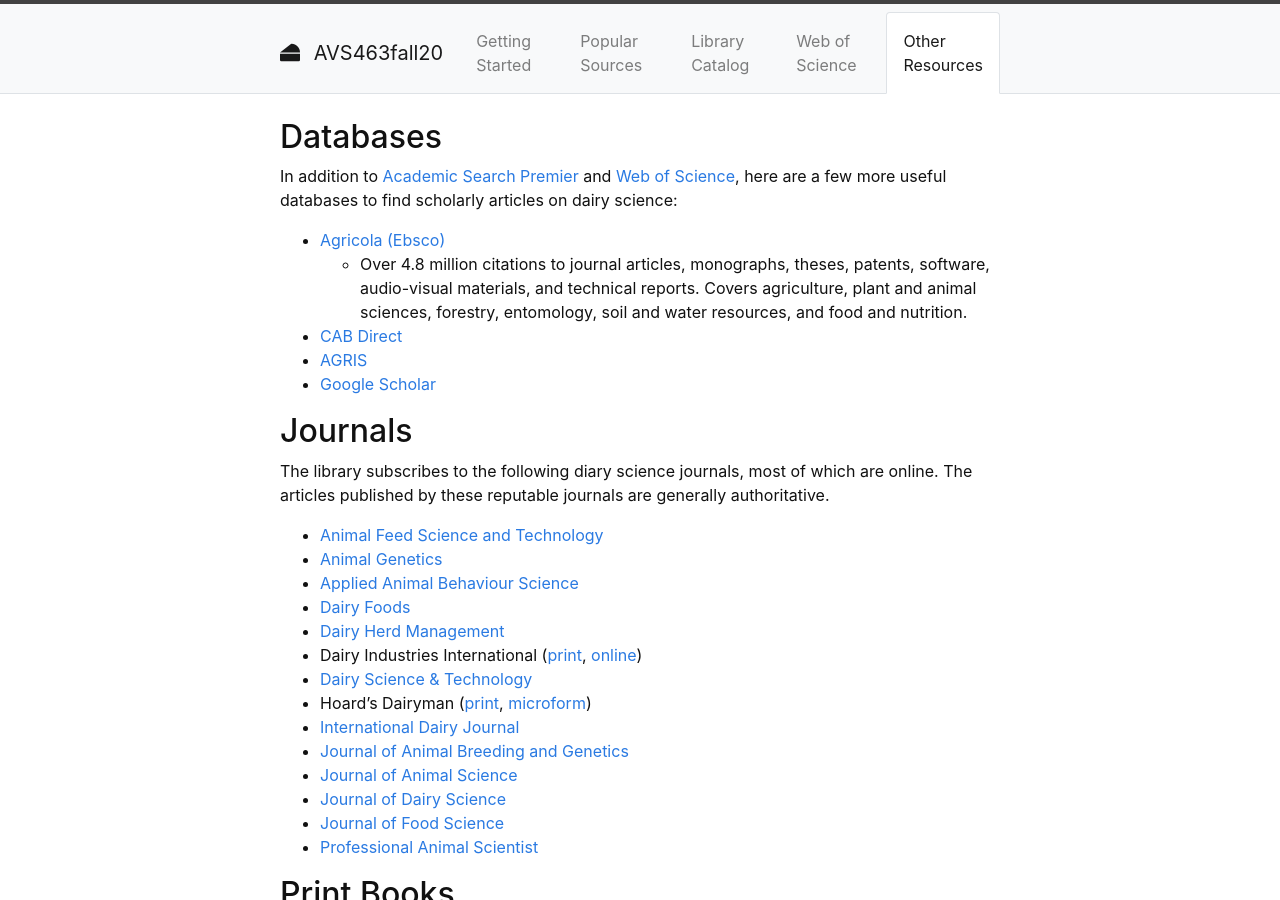
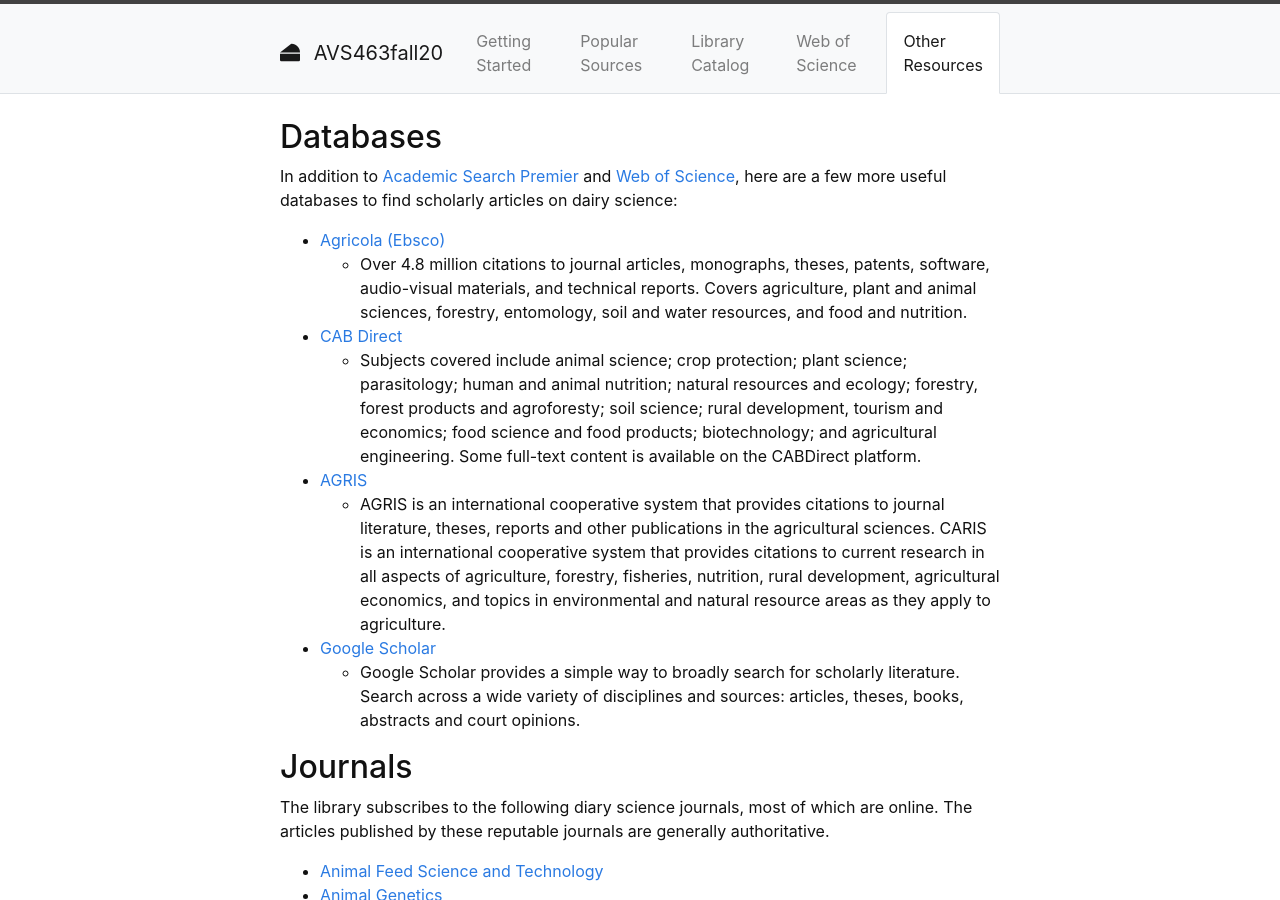
Before and after one commit to hanwendong1/AVS463-f20, a Jekyll site: the page built from content/5-Other-Resources.md, in a window 1280 px wide and 900 px high. Built offline with Jekyll 4.4.1, drawn with Linux system fonts in a browser that asks for light colours.

Commit message:
Update 5-Other-Resources.md

```diff
--- a/content/5-Other-Resources.md
+++ b/content/5-Other-Resources.md
@@ -8,8 +8,11 @@ In addition to [Academic Search Premier](https://uidaho.idm.oclc.org/login?url=h
 - [Agricola (Ebsco)](https://uidaho.idm.oclc.org/login?url=http://search.ebscohost.com/login.asp?profile=ehost&defaultdb=agr)
   - Over 4.8 million citations to journal articles, monographs, theses, patents, software, audio-visual materials, and technical reports. Covers agriculture, plant and animal sciences, forestry, entomology, soil and water resources, and food and nutrition.
 - [CAB Direct](https://uidaho.idm.oclc.org/login?url=https://www.cabdirect.org/)
+  - Subjects covered include animal science; crop protection; plant science; parasitology; human and animal nutrition; natural resources and ecology; forestry, forest products and agroforesty; soil science; rural development, tourism and economics; food science and food products; biotechnology; and agricultural engineering. Some full-text content is available on the CABDirect platform.
 - [AGRIS](http://agris.fao.org/agris-search/index.do)
+  - AGRIS is an international cooperative system that provides citations to journal literature, theses, reports and other publications in the agricultural sciences. CARIS is an international cooperative system that provides citations to current research in all aspects of agriculture, forestry, fisheries, nutrition, rural development, agricultural economics, and topics in environmental and natural resource areas as they apply to agriculture.
 - [Google Scholar](https://uidaho.idm.oclc.org/login?url=https://scholar.google.com/)
+  - Google Scholar provides a simple way to broadly search for scholarly literature. Search across a wide variety of disciplines and sources: articles, theses, books, abstracts and court opinions.
 
 ## Journals
 The library subscribes to the following diary science journals, most of which are online. The articles published by these reputable journals are generally authoritative.
```
